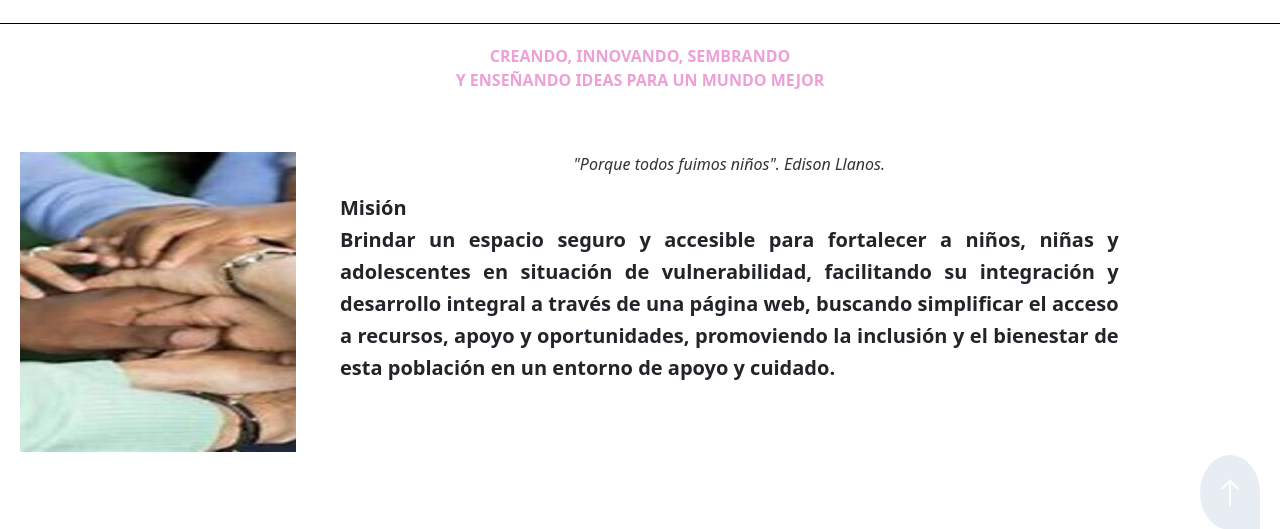
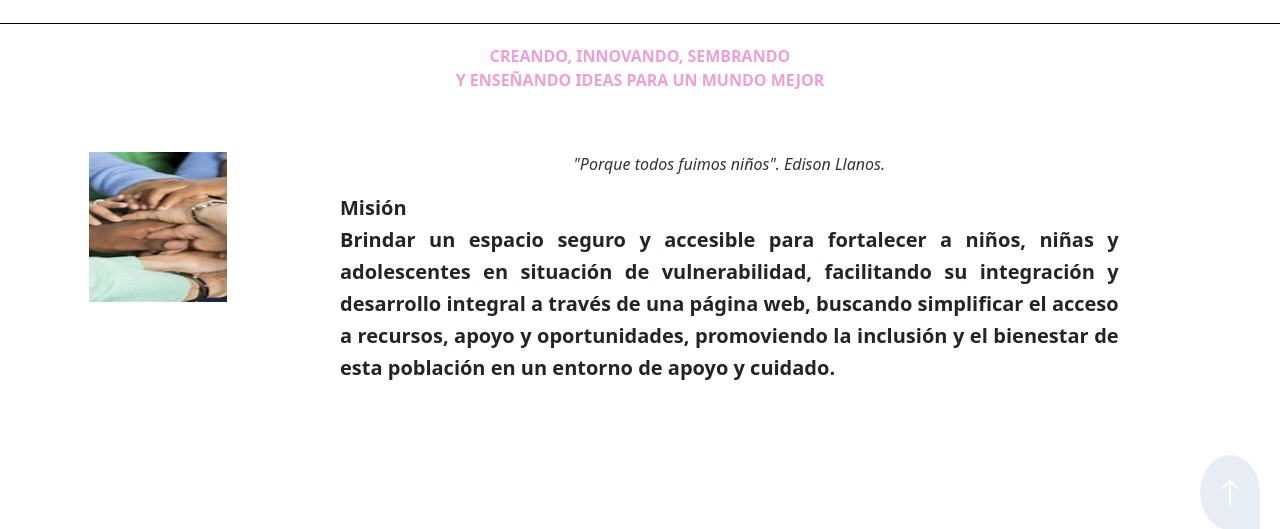
Before and after one commit to Developer923004/Fundacion_Social, a plain HTML site: page Mision.html in a window 1280 px wide. Shown: the part 250-779 px from the top of the page. Drawn offline with nearby package versions, Linux system fonts and the light colour scheme.

Commit message:
Update main.css

```diff
--- a/Assets(activos)/CSS (personalizado)/main.css
+++ b/Assets(activos)/CSS (personalizado)/main.css
@@ -486,8 +486,8 @@
 
  /*imagenes de contenedores*/
 .img-grande {
-    width: 100%;   /* Ajusta el ancho */
-    height: 100%;    /* Ajusta la altura */
+    width: 50%;   /* Ajusta el ancho */
+    height: 50%;    /* Ajusta la altura */
     object-fit: cover;  /* Mantiene las proporciones sin deformar */
 
 }
```
